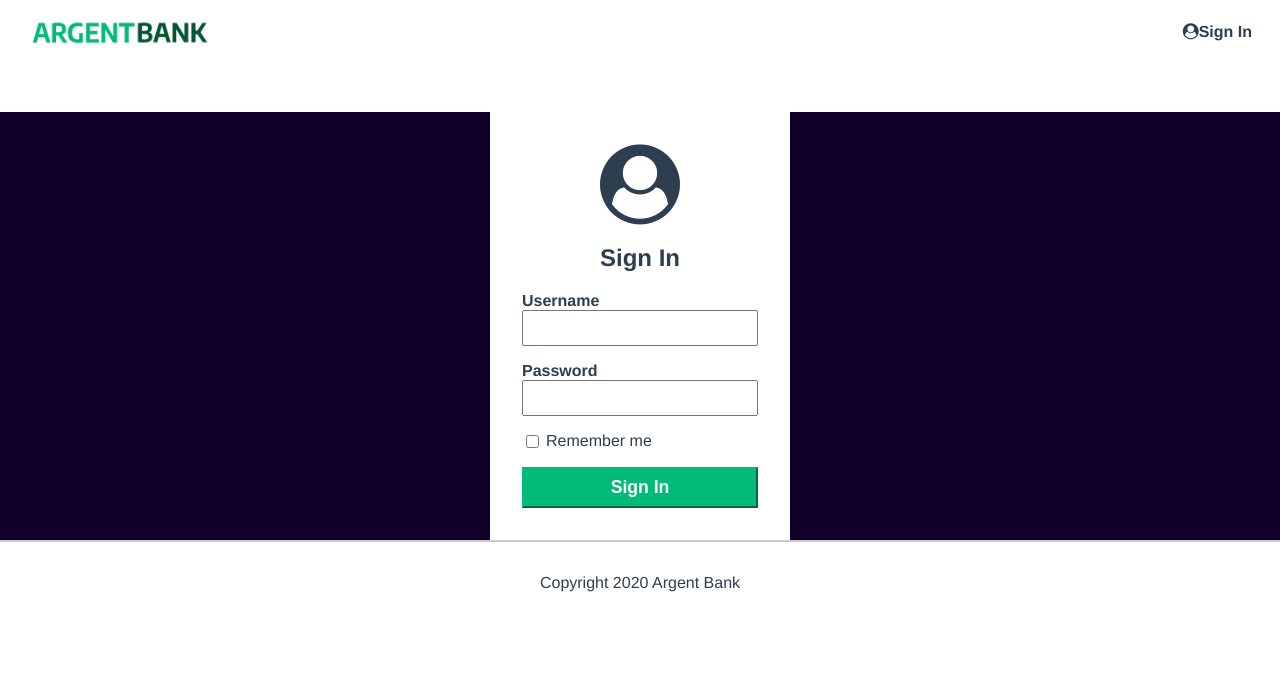
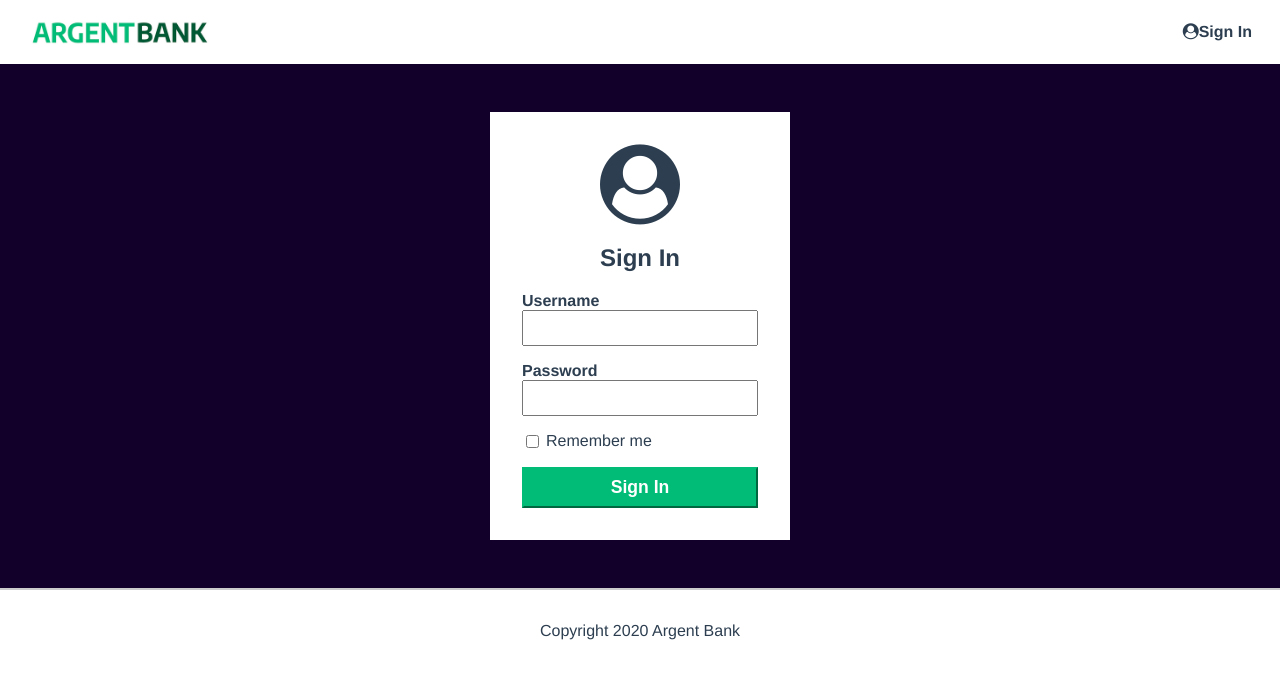
Before and after one commit to DuskyLunari/P10_Argent-Bank, a React (Vite) app: page /sign-in in a window 1280 px wide. Shown: the top 678 px of the page. Built offline with nearby package versions, Linux system fonts and the light colour scheme.

Commit message:
Fix: styling adaptation for the login page

```diff
--- a/src/index.css
+++ b/src/index.css
@@ -14,6 +14,7 @@ body {
 }
 
 .main {
+  display: flex;
   flex: 1;
 }
 
@@ -171,6 +172,7 @@ body {
   width: 300px;
   margin: 0 auto;
   margin-top: 3rem;
+  margin-bottom: 3rem;
   padding: 2rem;
 }
 
```
